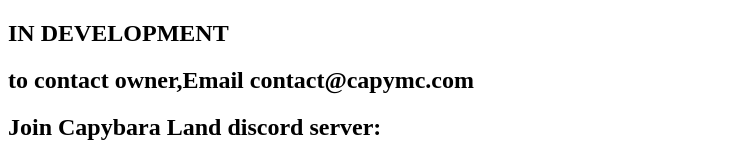
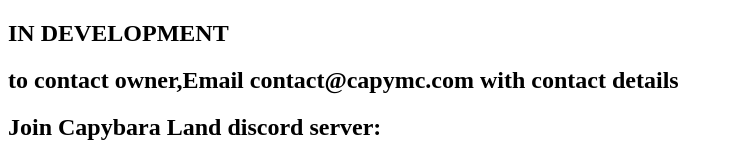
Before and after one commit to angelpena/Bruh, a plain HTML site: page index.html in a window 1280 px wide. Shown: the top 159 px of the page, without its empty margins (0-733 px from the left). Drawn offline with Linux system fonts and the light colour scheme.

Commit message:
Update index.html

```diff
--- a/index.html
+++ b/index.html
@@ -5,7 +5,7 @@
 </head>
 <body>
 <h2>IN DEVELOPMENT</h2>
-<h2>to contact owner,Email contact@capymc.com</h2>
+<h2>to contact owner,Email contact@capymc.com with contact details</h2>
 <h2>Join Capybara Land discord server:</h2>
 <iframe src="https://discord.com/widget?id=868267178422599690&theme=dark" width="275" height="500" allowtransparency="true" frameborder="0" sandbox="allow-popups allow-popups-to-escape-sandbox allow-same-origin allow-scripts"></iframe>
 </body>
```
